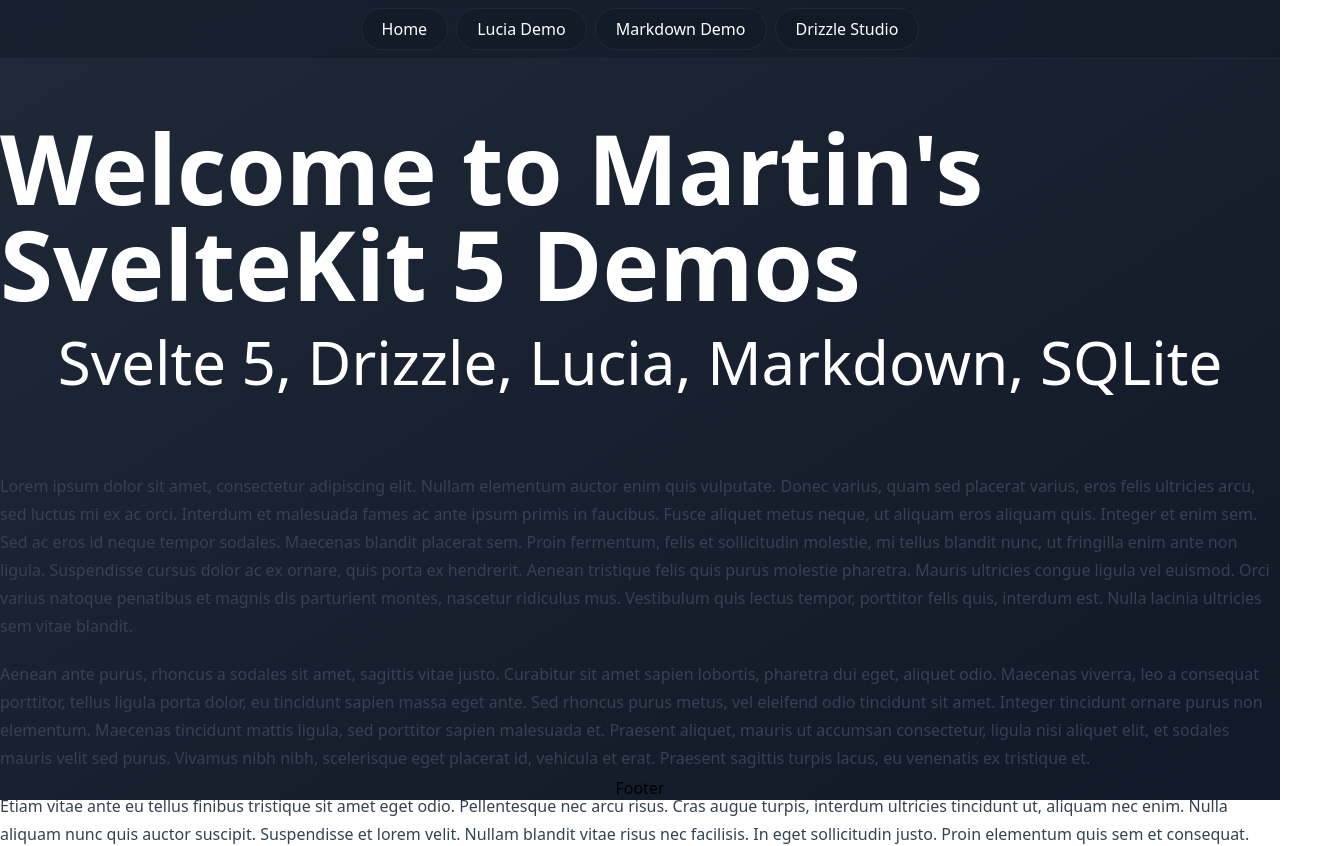
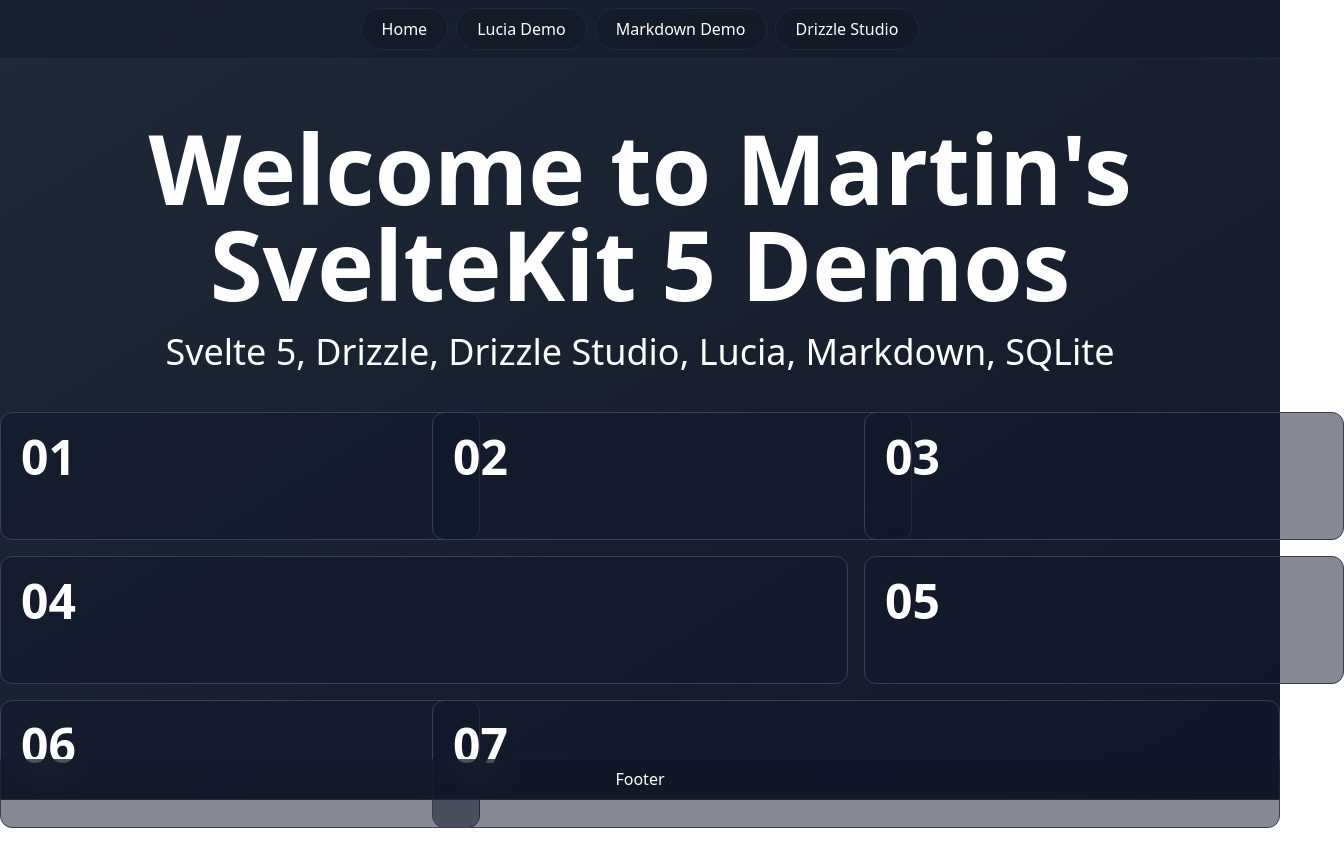
Before and after one commit to martin-sebastian/svelte5, a SvelteKit app: page / in a window 1280 px wide. Shown: the top 846 px of the page, 1344 px wide, since content can reach past the window. Built offline with nearby package versions, Linux system fonts and the light colour scheme.

Commit message:
Updated Home Page or Main View

```diff
--- a/src/routes/+layout.svelte
+++ b/src/routes/+layout.svelte
@@ -32,7 +32,9 @@
 	{@render children()}
 </main>
 
-<footer class="fixed bottom-0 flex w-full justify-center">
+<footer
+	class="fixed bottom-0 flex w-full justify-center border-b border-gray-800 bg-gray-900/50 py-2 text-white backdrop-blur-lg"
+>
 	<p>Footer</p>
 </footer>
 
--- a/src/routes/+page.svelte
+++ b/src/routes/+page.svelte
@@ -1,9 +1,25 @@
-<div class="flex flex-col items-center">
-	<h1 class="my-5 text-8xl font-bold">Welcome to Martin's SvelteKit 5 Demos</h1>
+<div class="flex max-w-7xl flex-col items-center text-center">
+	<h1 class="my-5 text-8xl font-extrabold">Welcome to Martin's SvelteKit 5 Demos</h1>
 </div>
-<div class="flex justify-center text-6xl">Svelte 5, Drizzle, Lucia, Markdown, SQLite</div>
+<div class="mb-10 flex justify-center text-4xl">
+	Svelte 5, Drizzle, Drizzle Studio, Lucia, Markdown, SQLite
+</div>
 
-<article class="prose max-w-7xl pt-20">
+<main>
+	<div class="grid grid-cols-3 gap-4">
+		<div class="grid-box rounded-xl border border-gray-700 bg-slate-900/50 text-5xl font-bold">
+			01
+		</div>
+		<div class="grid-box">02</div>
+		<div class="grid-box">03</div>
+		<div class="grid-box col-span-2">04</div>
+		<div class="grid-box">05</div>
+		<div class="grid-box">06</div>
+		<div class="grid-box col-span-2">07</div>
+	</div>
+</main>
+
+<article class="prose mt-20 max-w-7xl pt-20">
 	<p>
 		Lorem ipsum dolor sit amet, consectetur adipiscing elit. Nullam elementum auctor enim quis
 		vulputate. Donec varius, quam sed placerat varius, eros felis ultricies arcu, sed luctus mi ex
@@ -50,3 +66,12 @@
 		leo luctus quam, vitae ultrices dolor odio a mi.
 	</p>
 </article>
+
+<style>
+	.grid-box {
+		@apply rounded-xl border border-gray-700 bg-slate-900/50 p-5 text-5xl font-bold;
+		width: 100%;
+		min-width: 30rem;
+		height: 8rem;
+	}
+</style>
```
Also changed, not shown: 1 other file (tests, documents, lock files or other folders).
